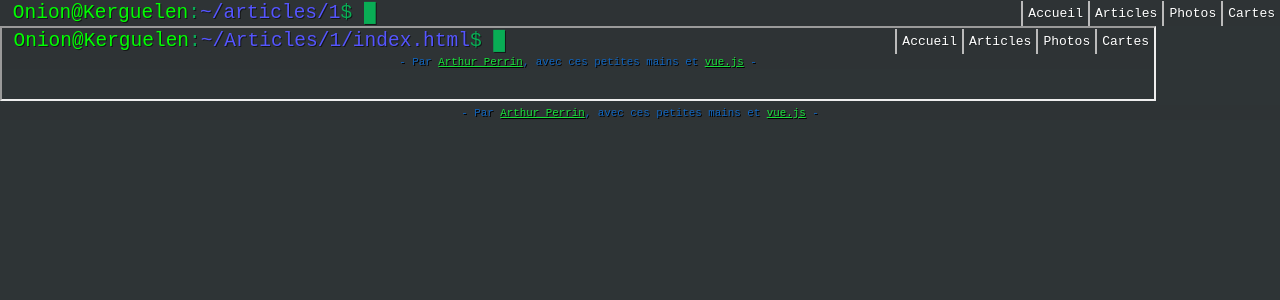
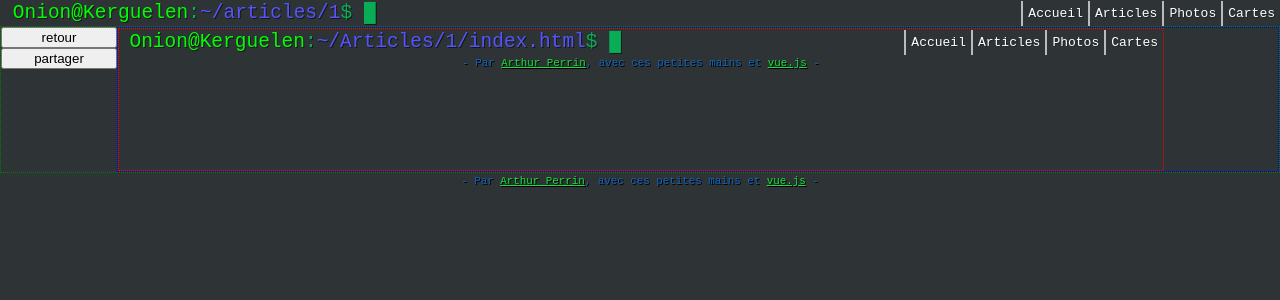
Before and after one commit to Onion2222/Mon_site_blog, a Vue app: page /articles/1 in a window 1280 px wide. Shown: the top 300 px of the page. Built offline with nearby package versions, Linux system fonts and the light colour scheme.

Commit message:
corrections affichage article

```diff
--- a/src/views/Articles.vue
+++ b/src/views/Articles.vue
@@ -1,8 +1,15 @@
 <template>
-<div>
-    <iframe  id="myIframe" width="90%"
-    :src="`../Articles/${this.$route.params.path}/index.html`"
-    />
+<div id=mainArticle>
+  <aside>
+    <button>retour</button>
+    <button>partager</button>
+  </aside>
+
+  <div id="myIframeDiv">
+      <iframe  id="myIframe"  scrolling="no"
+      :src="`../Articles/${this.$route.params.path}/index.html`"
+      />
+  </div>
 </div>
 </template>
 
@@ -26,7 +33,7 @@ export default {
           var iframe = document.getElementById("myIframe");
 
           iframe.onload = function(){
-            iframe.style.height = (iframe.contentWindow.document.body.scrollHeight+30) + 'px';
+            iframe.style.height = (iframe.contentWindow.document.body.scrollHeight+100) + 'px';
           }
 
         },
@@ -37,5 +44,28 @@ export default {
 
 <style lang="scss">
 
+#mainArticle{
+  display: flex;
+  flex-direction: row;
+  border: 1px dotted green;
+}
+#myIframeDiv{
+  width:100%;
+  border: 1px dotted blue;
+}
+
+iframe{
+
+  display: block;
+  width:90%;
+  right:0;
+  border: 1px dotted red;
+}
+aside{
+  width:10%;
+  display: flex;
+  flex-direction: column;
+}
+
 
 </style>
```
